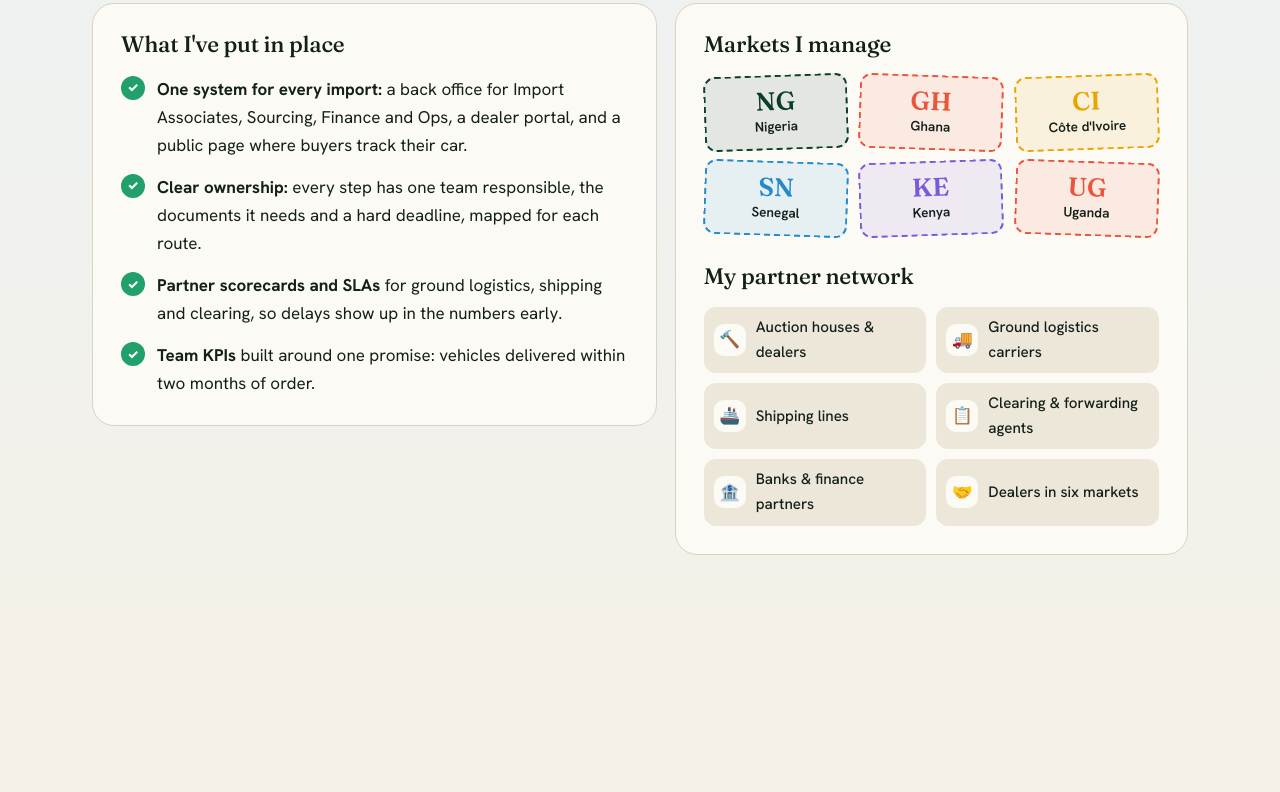
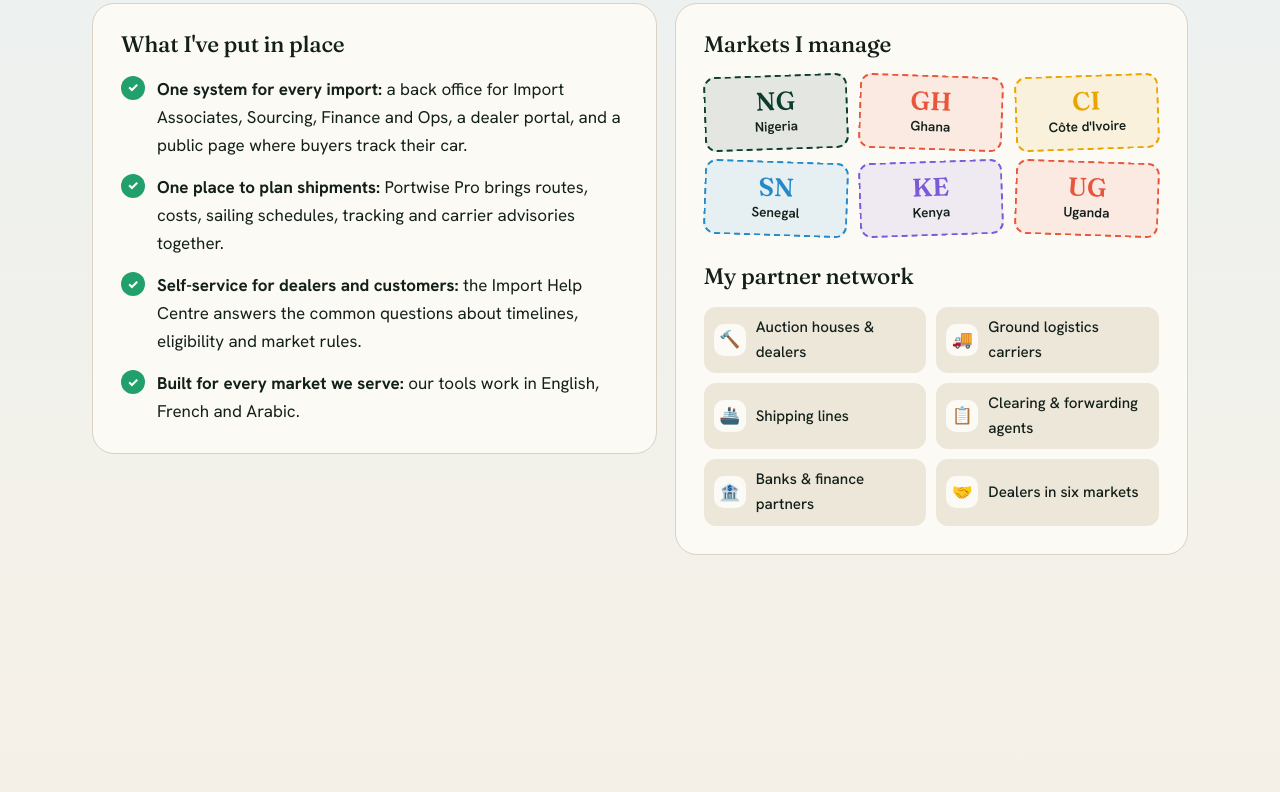
Before and after one commit to Oyelamitola/premierleague2019season, a plain HTML site: page index.html in a window 1280 px wide. Shown: the part 2946-3738 px from the top of the page. Drawn offline with Linux system fonts and the light colour scheme; animation ran at ten frames a second.

Commit message:
Remove remaining mentions of process maps, scorecards and KPIs
Co-Authored-By: Claude Opus 5.5 <noreply@anthropic.com>
Claude-Session: https://claude.ai/code/session_01UukwycTummAeTFgrWK6GVa

```diff
--- a/index.html
+++ b/index.html
@@ -275,9 +275,9 @@
             <h3>What I've put in place</h3>
             <ul class="checks">
               <li><strong>One system for every import:</strong> a back office for Import Associates, Sourcing, Finance and Ops, a dealer portal, and a public page where buyers track their car.</li>
-              <li><strong>Clear ownership:</strong> every step has one team responsible, the documents it needs and a hard deadline, mapped for each route.</li>
-              <li><strong>Partner scorecards and SLAs</strong> for ground logistics, shipping and clearing, so delays show up in the numbers early.</li>
-              <li><strong>Team KPIs</strong> built around one promise: vehicles delivered within two months of order.</li>
+              <li><strong>One place to plan shipments:</strong> Portwise Pro brings routes, costs, sailing schedules, tracking and carrier advisories together.</li>
+              <li><strong>Self-service for dealers and customers:</strong> the Import Help Centre answers the common questions about timelines, eligibility and market rules.</li>
+              <li><strong>Built for every market we serve:</strong> our tools work in English, French and Arabic.</li>
             </ul>
           </div>
 
@@ -451,8 +451,6 @@
                   <li>Lead end-to-end vehicle imports from seven source countries into six African markets, from dealer request to port arrival.</li>
                   <li>Designed and prototyped <strong>Import Hub</strong>, one platform for the back office, dealers and buyers, with 15 tracked steps in English, French and Arabic.</li>
                   <li>Built <strong>Portwise Pro</strong>, a shipping planning and intelligence workspace, and a self-service <strong>Import Help Centre</strong> for dealers and customers.</li>
-                  <li>Mapped every route so each step has one owner, the documents it needs and a hard deadline.</li>
-                  <li>Introduced partner scorecards, SLAs and weighted team KPIs.</li>
                 </ul>
               </article>
               <article class="role reveal">
@@ -698,7 +696,7 @@
           </div>
           <div class="skillset reveal" style="--c: var(--sky)">
             <h3>Trade &amp; finance</h3>
-            <ul><li>Cross-border import operations</li><li>Process mapping &amp; SOPs</li><li>Foreign partner management</li><li>Mobility finance</li><li>Loan disbursement &amp; reconciliation</li><li>Risk &amp; compliance (AML / KYC)</li></ul>
+            <ul><li>Cross-border import operations</li><li>Foreign partner management</li><li>Mobility finance</li><li>Loan disbursement &amp; reconciliation</li><li>Risk &amp; compliance (AML / KYC)</li></ul>
           </div>
           <div class="skillset reveal" style="--c: var(--plum)">
             <h3>Operations &amp; people</h3>
```
